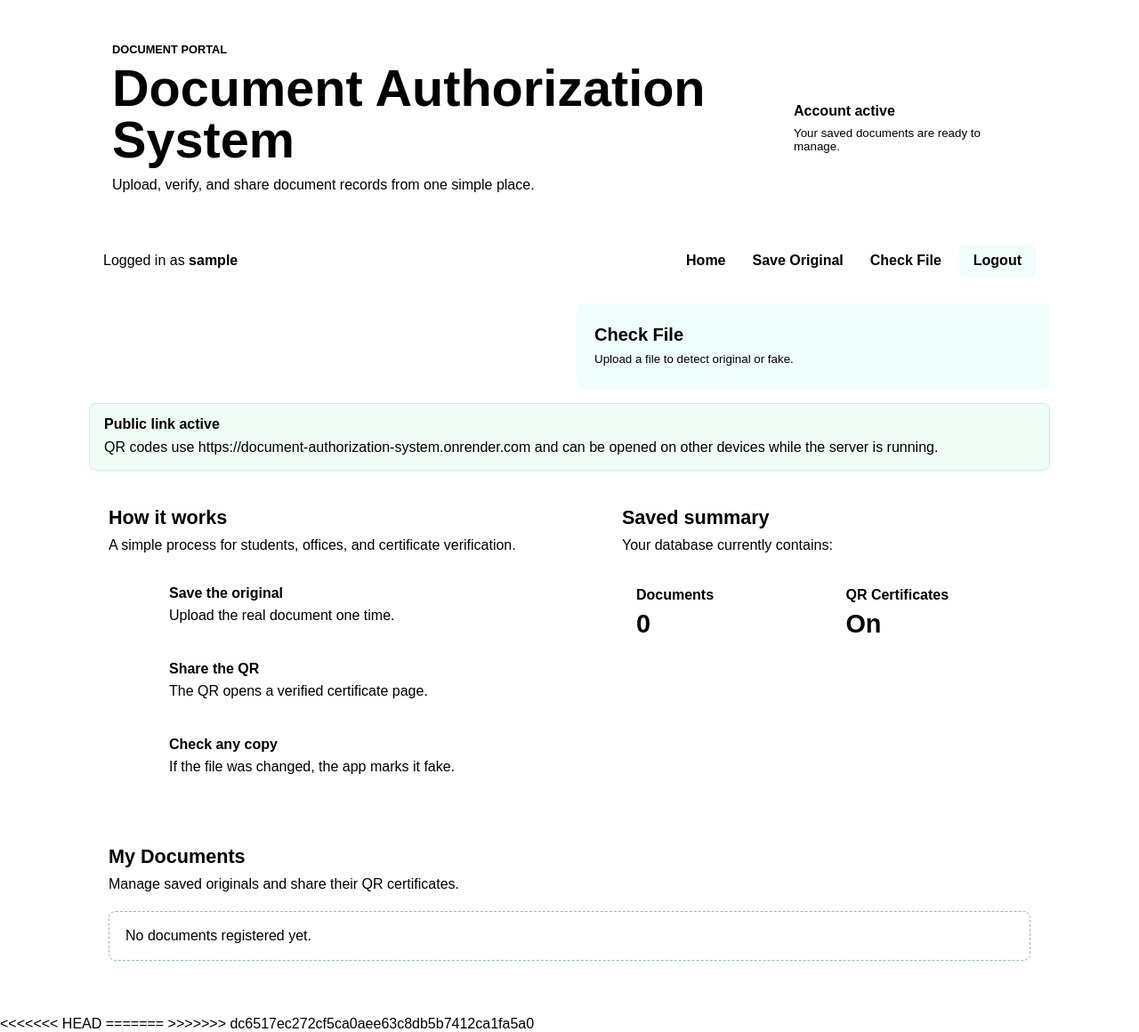
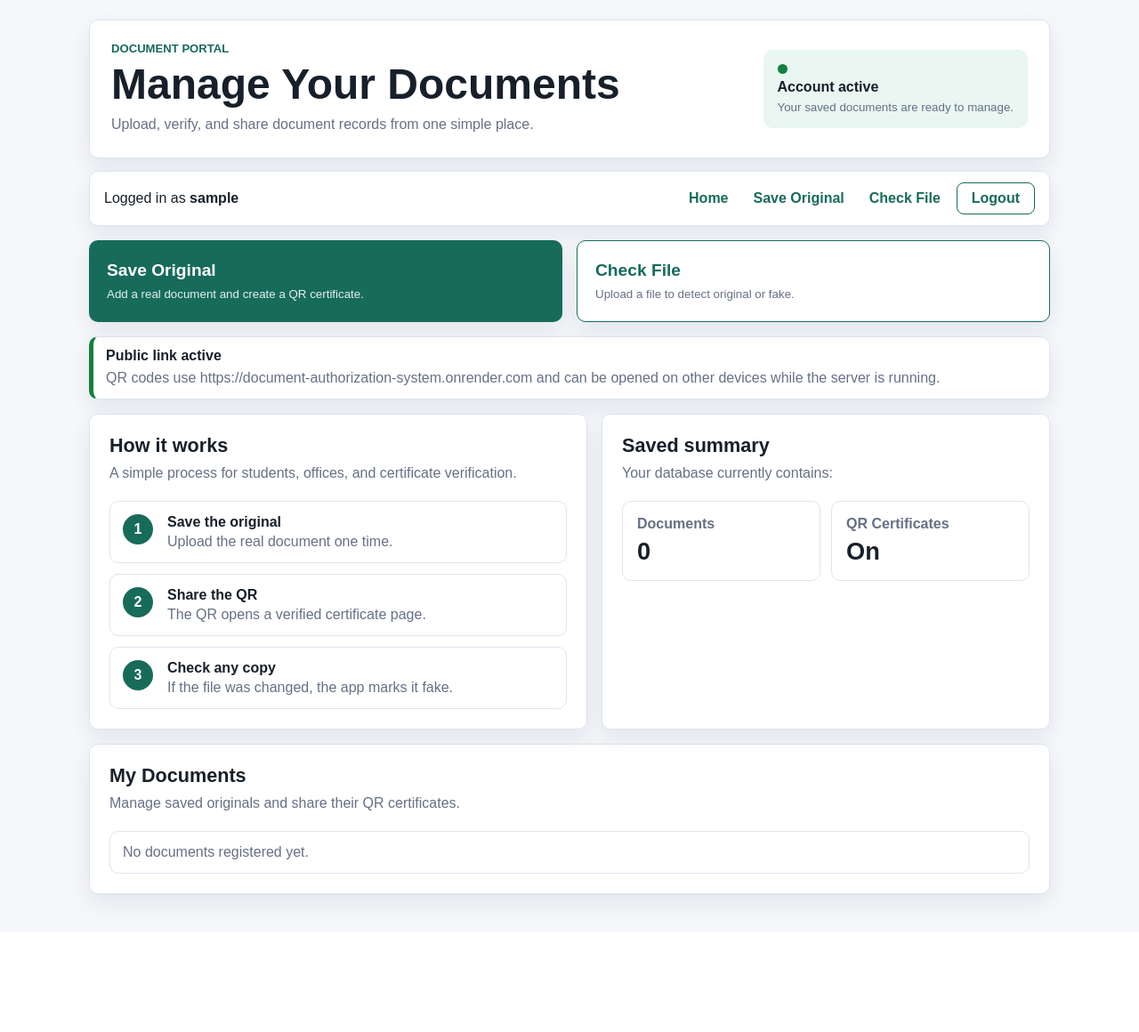
Before and after one commit to harshvishwakarma-05/document-authorization-system, a Django app: page / in a window 1280 px wide. Shown: the whole page at 89% size. After the commit the page ends 1027 px from the top, so only its background shows below. Run offline with Django 5.2, Linux system fonts and the light colour scheme; the visitor is signed in with stand-in values (Sample User, id 1); data comes from the database, SQL or seed files in the repository; data that the repository does not hold is empty.

Commit message:
Clean website design

```diff
--- a/static/documents/style.css
+++ b/static/documents/style.css
@@ -1,43 +1,16 @@
-<<<<<<< HEAD
-
-.password-control {
-  display: grid;
-  grid-template-columns: 1fr auto;
-  gap: 8px;
-  align-items: center;
-}
-
-.password-control input {
-  min-width: 0;
-}
-
-.toggle-password {
-  min-height: 46px;
-  padding: 0 12px;
-  color: var(--brand-dark);
-  border: 1px solid var(--brand);
-  background: #effdfb;
-}
-
-.toggle-password:hover {
-  background: #d9fbf5;
-}
-
-=======
->>>>>>> dc6517ec272cf5ca0aee63c8db5b7412ca1fa5a0
 :root {
-  --ink: #17202a;
+  --bg: #f5f7fb;
+  --card: #ffffff;
+  --text: #17202a;
   --muted: #667085;
-  --line: #d9e2ec;
-  --page: #f6f8fb;
-  --surface: #ffffff;
-  --soft: #eef6f5;
-  --brand: #0f766e;
-  --brand-dark: #115e59;
+  --line: #dde5ee;
+  --primary: #176b5b;
+  --primary-dark: #105446;
+  --primary-soft: #e9f6f2;
+  --danger: #b42318;
   --success: #15803d;
-  --danger: #b91c1c;
-  --warning: #d97706;
-  --shadow: 0 10px 30px rgba(23, 32, 42, 0.08);
+  --warning: #b86b00;
+  --shadow: 0 10px 24px rgba(16, 24, 40, 0.08);
 }
 
 * {
@@ -47,9 +20,13 @@
 body {
   margin: 0;
   min-height: 100vh;
-  color: var(--ink);
-  background: var(--page);
+  color: var(--text);
+  background: var(--bg);
   font-family: Arial, Helvetica, sans-serif;
+}
+
+a {
+  color: var(--primary);
 }
 
 button,
@@ -57,14 +34,10 @@ input {
   font: inherit;
 }
 
-a {
-  color: var(--brand-dark);
-}
-
 .app-shell {
   width: min(1080px, calc(100% - 28px));
   margin: 0 auto;
-  padding: 22px 0 40px;
+  padding: 22px 0 42px;
 }
 
 .hero,
@@ -72,25 +45,26 @@ a {
 .tool-panel,
 .result-panel,
 .ledger-section,
-.message {
+.message,
+.security-notice {
   border: 1px solid var(--line);
-  border-radius: 8px;
-  background: var(--surface);
+  border-radius: 10px;
+  background: var(--card);
   box-shadow: var(--shadow);
 }
 
 .hero {
   display: grid;
-  grid-template-columns: 1fr 280px;
-  gap: 20px;
+  grid-template-columns: 1fr auto;
+  gap: 22px;
   align-items: center;
-  padding: 26px;
+  padding: 24px;
 }
 
 .eyebrow {
   margin: 0 0 8px;
-  color: var(--brand-dark);
-  font-size: 0.8rem;
+  color: var(--primary);
+  font-size: 0.82rem;
   font-weight: 700;
   text-transform: uppercase;
 }
@@ -103,10 +77,9 @@ p {
 }
 
 h1 {
-  margin-bottom: 10px;
-  font-size: clamp(2rem, 5vw, 3.6rem);
-  line-height: 1;
-  letter-spacing: 0;
+  margin-bottom: 8px;
+  font-size: clamp(2rem, 4vw, 3rem);
+  line-height: 1.05;
 }
 
 h2 {
@@ -116,49 +89,48 @@ h2 {
 
 .hero-copy,
 .panel-heading p,
-.result-card p,
-.helper-text {
+.helper-text,
+.result-card p {
   color: var(--muted);
   line-height: 1.55;
 }
 
 .hero-copy {
-  max-width: 680px;
   margin-bottom: 0;
-  font-size: 1rem;
 }
 
 .status-panel {
   display: grid;
-  gap: 8px;
-  padding: 18px;
-  border-radius: 8px;
-  background: var(--soft);
+  gap: 6px;
+  min-width: 230px;
+  padding: 16px;
+  border-radius: 10px;
+  background: var(--primary-soft);
+}
+
+.status-dot {
+  width: 11px;
+  height: 11px;
+  border-radius: 999px;
+  background: var(--success);
 }
 
 .status-panel small {
   color: var(--muted);
 }
 
-.status-dot {
-  width: 12px;
-  height: 12px;
-  border-radius: 999px;
-  background: var(--success);
-}
-
 .session-bar {
   display: flex;
-  gap: 14px;
+  gap: 16px;
   align-items: center;
   justify-content: space-between;
-  margin-top: 16px;
+  margin-top: 14px;
   padding: 12px 16px;
 }
 
 .nav-actions {
   display: flex;
-  gap: 10px;
+  gap: 8px;
   align-items: center;
   flex-wrap: wrap;
 }
@@ -166,104 +138,84 @@ h2 {
 .nav-actions a,
 .certificate-link,
 .helper-text a {
+  color: var(--primary);
   font-weight: 700;
   text-decoration: none;
 }
 
 .nav-actions a {
-  padding: 9px 10px;
-  border-radius: 6px;
+  padding: 8px 10px;
+  border-radius: 8px;
 }
 
 .nav-actions a:hover {
-  background: var(--soft);
+  background: var(--primary-soft);
 }
 
 .nav-actions form {
   margin: 0;
 }
 
+.action-strip,
 .workspace-grid {
   display: grid;
-  grid-template-columns: minmax(0, 1fr) minmax(300px, 0.9fr);
-  gap: 18px;
-  margin-top: 18px;
+  gap: 16px;
+  margin-top: 16px;
 }
 
 .action-strip {
-  display: grid;
   grid-template-columns: repeat(2, minmax(0, 1fr));
-  gap: 16px;
-  margin-top: 18px;
+}
+
+.workspace-grid {
+  grid-template-columns: minmax(0, 1fr) minmax(300px, 0.9fr);
+}
+
+.workspace-grid.single {
+  grid-template-columns: minmax(0, 680px);
 }
 
 .primary-action {
   display: grid;
   gap: 6px;
-  min-height: 96px;
+  min-height: 92px;
   align-content: center;
   padding: 20px;
-  border-radius: 8px;
+  border-radius: 10px;
   color: #fff;
-  background: var(--brand);
+  background: var(--primary);
   box-shadow: var(--shadow);
   text-decoration: none;
 }
 
 .primary-action:hover {
-  background: var(--brand-dark);
+  background: var(--primary-dark);
 }
 
 .primary-action span {
-  font-size: 1.25rem;
+  font-size: 1.2rem;
   font-weight: 700;
 }
 
 .primary-action small {
-  color: rgba(255, 255, 255, 0.88);
+  color: rgba(255, 255, 255, 0.9);
   line-height: 1.45;
 }
 
 .secondary-action {
-  color: var(--brand-dark);
-  border: 1px solid var(--brand);
-  background: #effdfb;
-}
-
-.secondary-action:hover {
-  background: #d9fbf5;
+  color: var(--primary);
+  border: 1px solid var(--primary);
+  background: #fff;
 }
 
 .secondary-action small {
   color: var(--muted);
 }
 
-.workspace-grid.single {
-  grid-template-columns: minmax(0, 680px);
-}
-
-.security-notice {
-  display: grid;
-  gap: 5px;
-  margin-top: 16px;
-  padding: 14px 16px;
-  border-radius: 8px;
-  box-shadow: var(--shadow);
-}
-
-.security-notice span {
-  color: var(--muted);
-  line-height: 1.45;
-}
-
-.success-notice {
-  border: 1px solid #bbf7d0;
-  background: #f0fdf4;
-}
-
-.warning-notice {
-  border: 1px solid #fed7aa;
-  background: #fff7ed;
+.tool-panel,
+.result-panel,
+.ledger-section {
+  padding: 22px;
 }
 
 .login-section {
@@ -316,15 +273,16 @@ h2 {
 }
 
 button,
-.button-link {
+.button-link,
+.toggle-password {
   display: grid;
   place-items: center;
   min-height: 46px;
   padding: 0 16px;
   border: 0;
-  border-radius: 6px;
+  border-radius: 8px;
   color: #fff;
-  background: var(--brand);
+  background: var(--primary);
   font-weight: 700;
   text-align: center;
   text-decoration: none;
@@ -333,23 +291,24 @@ button,
 
 button:hover,
 .button-link:hover {
-  background: var(--brand-dark);
+  background: var(--primary-dark);
 }
 
 button.secondary,
-.button-link.secondary {
-  color: var(--brand-dark);
-  border: 1px solid var(--brand);
-  background: #effdfb;
+.button-link.secondary,
+.toggle-password {
+  color: var(--primary);
+  border: 1px solid var(--primary);
+  background: #fff;
 }
 
 button.secondary:hover,
-.button-link.secondary:hover {
-  background: #d9fbf5;
+.button-link.secondary:hover,
+.toggle-password:hover {
+  background: var(--primary-soft);
 }
 
 button.compact {
-  width: auto;
   min-height: 36px;
 }
 
@@ -358,39 +317,67 @@ button.compact {
 }
 
 .danger-button:hover {
-  background: #991b1b;
+  background: #8f1d14;
 }
 
 .messages {
   margin-top: 14px;
 }
 
-.message {
-  margin: 0 0 8px;
+.message,
+.security-notice {
+  margin-bottom: 10px;
   padding: 12px 14px;
 }
 
-.message.success {
+.message.success,
+.success-notice {
   border-left: 5px solid var(--success);
 }
 
-.message.warning {
+.message.warning,
+.warning-notice {
   border-left: 5px solid var(--warning);
 }
 
+.security-notice {
+  display: grid;
+  gap: 4px;
+  margin-top: 16px;
+}
+
+.security-notice span {
+  color: var(--muted);
+  line-height: 1.45;
+}
+
+.metric-grid,
+.step-list,
+.ledger-list {
+  display: grid;
+  gap: 12px;
+}
+
 .metric-grid {
-  display: grid;
   grid-template-columns: repeat(2, minmax(0, 1fr));
-  gap: 12px;
+}
+
+.metric,
+.step-item,
+.block-card,
+.certificate-list,
+.hash-box,
+.technical-details,
+.empty-ledger {
+  border: 1px solid var(--line);
+  border-radius: 10px;
+  background: #fff;
 }
 
 .metric {
   display: grid;
-  gap: 7px;
+  gap: 6px;
   padding: 16px;
-  border: 1px solid var(--line);
-  border-radius: 8px;
-  background: var(--soft);
 }
 
 .metric span {
@@ -399,53 +386,38 @@ button.compact {
 }
 
 .metric strong {
-  font-size: 1.8rem;
-}
-
-.step-list {
-  display: grid;
-  gap: 12px;
+  font-size: 1.7rem;
 }
 
 .step-item {
   display: grid;
-  grid-template-columns: 42px 1fr;
+  grid-template-columns: 38px 1fr;
   gap: 12px;
-  align-items: start;
   padding: 14px;
-  border: 1px solid var(--line);
-  border-radius: 8px;
-  background: #fff;
 }
 
 .step-item > span {
   display: grid;
   place-items: center;
-  width: 36px;
-  height: 36px;
+  width: 34px;
+  height: 34px;
   border-radius: 999px;
   color: #fff;
-  background: var(--brand);
+  background: var(--primary);
   font-weight: 700;
 }
 
-.step-item strong {
-  display: block;
-  margin-bottom: 4px;
-}
-
 .step-item p {
-  margin: 0;
+  margin: 4px 0 0;
   color: var(--muted);
-  line-height: 1.45;
 }
 
 .result-card {
-  min-height: 170px;
-  padding: 20px;
+  min-height: 160px;
+  padding: 18px;
   border: 1px solid var(--line);
   border-left: 6px solid var(--warning);
-  border-radius: 8px;
+  border-radius: 10px;
   background: #fff8eb;
 }
 
@@ -484,21 +459,13 @@ button.compact {
 }
 
 .ledger-section {
-  margin-top: 18px;
-}
-
-.ledger-list {
-  display: grid;
-  gap: 12px;
+  margin-top: 16px;
 }
 
 .block-card {
   display: grid;
-  gap: 9px;
+  gap: 10px;
   padding: 16px;
-  border: 1px solid var(--line);
-  border-radius: 8px;
-  background: #fff;
 }
 
 .block-topline {
@@ -570,55 +522,44 @@ button.compact {
   background: #fff1f2;
 }
 
+.hash-box,
+.technical-details,
+.certificate-list,
+.empty-ledger {
+  padding: 14px;
+}
+
 .hash-box {
   display: grid;
   gap: 8px;
   margin-top: 16px;
-  padding: 14px;
-  border-radius: 8px;
-  background: #f8fafc;
+}
+
+.hash-box span,
+.technical-details summary {
+  color: var(--primary);
+  font-weight: 700;
 }
 
 .technical-details {
   display: grid;
   gap: 8px;
-  margin-top: 8px;
-  padding: 12px;
-  border-radius: 8px;
-  background: #f8fafc;
 }
 
 .technical-details summary {
-  color: var(--brand-dark);
-  font-weight: 700;
   cursor: pointer;
 }
 
-.technical-details code {
+code {
   display: block;
-  margin-top: 8px;
-}
-
-.hash-box span {
-  color: var(--muted);
-  font-size: 0.82rem;
-  font-weight: 700;
-  text-transform: uppercase;
-}
-
-code {
   overflow-wrap: anywhere;
-  color: var(--brand-dark);
+  color: var(--primary-dark);
   font-size: 0.9rem;
 }
 
 .certificate-list {
   display: grid;
   gap: 8px;
-  padding: 16px;
-  border: 1px solid var(--line);
-  border-radius: 8px;
-  background: #f8fafc;
 }
 
 .certificate-list p {
@@ -643,11 +584,7 @@ code {
 }
 
 .empty-ledger {
-  padding: 18px;
-  border: 1px dashed #9fb3c8;
-  border-radius: 8px;
   color: var(--muted);
-  background: #fff;
 }
 
 .errorlist {
--- a/templates/documents/base.html
+++ b/templates/documents/base.html
@@ -4,8 +4,7 @@
 <head>
   <meta charset="UTF-8">
   <meta name="viewport" content="width=device-width, initial-scale=1.0">
-<title>{% block title %}Document Authorization System{% endblock %}</title>
-
+  <title>{% block title %}DocuChain Django{% endblock %}</title>
   <link rel="stylesheet" href="{% static 'documents/style.css' %}">
 </head>
 <body>
@@ -13,8 +12,7 @@
     <section class="hero">
       <div>
         <p class="eyebrow">Document Portal</p>
-       <h1>Document Authorization System</h1>
-
+        <h1>Manage Your Documents</h1>
         <p class="hero-copy">
           Upload, verify, and share document records from one simple place.
         </p>
@@ -51,21 +49,16 @@
 
     {% block content %}{% endblock %}
   </main>
-</body>
-<<<<<<< HEAD
   <script>
     document.querySelectorAll(".toggle-password").forEach((button) => {
       button.addEventListener("click", () => {
         const input = document.getElementById(button.dataset.target);
         if (!input) return;
-
         const isHidden = input.type === "password";
         input.type = isHidden ? "text" : "password";
         button.textContent = isHidden ? "Hide" : "Show";
       });
     });
   </script>
-
-=======
->>>>>>> dc6517ec272cf5ca0aee63c8db5b7412ca1fa5a0
+</body>
 </html>
--- a/templates/documents/forgot_password.html
+++ b/templates/documents/forgot_password.html
@@ -25,7 +25,7 @@
       {{ form.email.errors }}
     </label>
 
-    <label class="field">
+    <label class="field password-field">
       <span>New password</span>
       <div class="password-control">
         {{ form.new_password }}
@@ -34,7 +34,7 @@
       {{ form.new_password.errors }}
     </label>
 
-    <label class="field">
+    <label class="field password-field">
       <span>Confirm password</span>
       <div class="password-control">
         {{ form.confirm_password }}
```
Also changed, not shown: other parts of static/documents/style.css (+44 -58 lines). Lines whose indentation alone changed are shown as unchanged.
